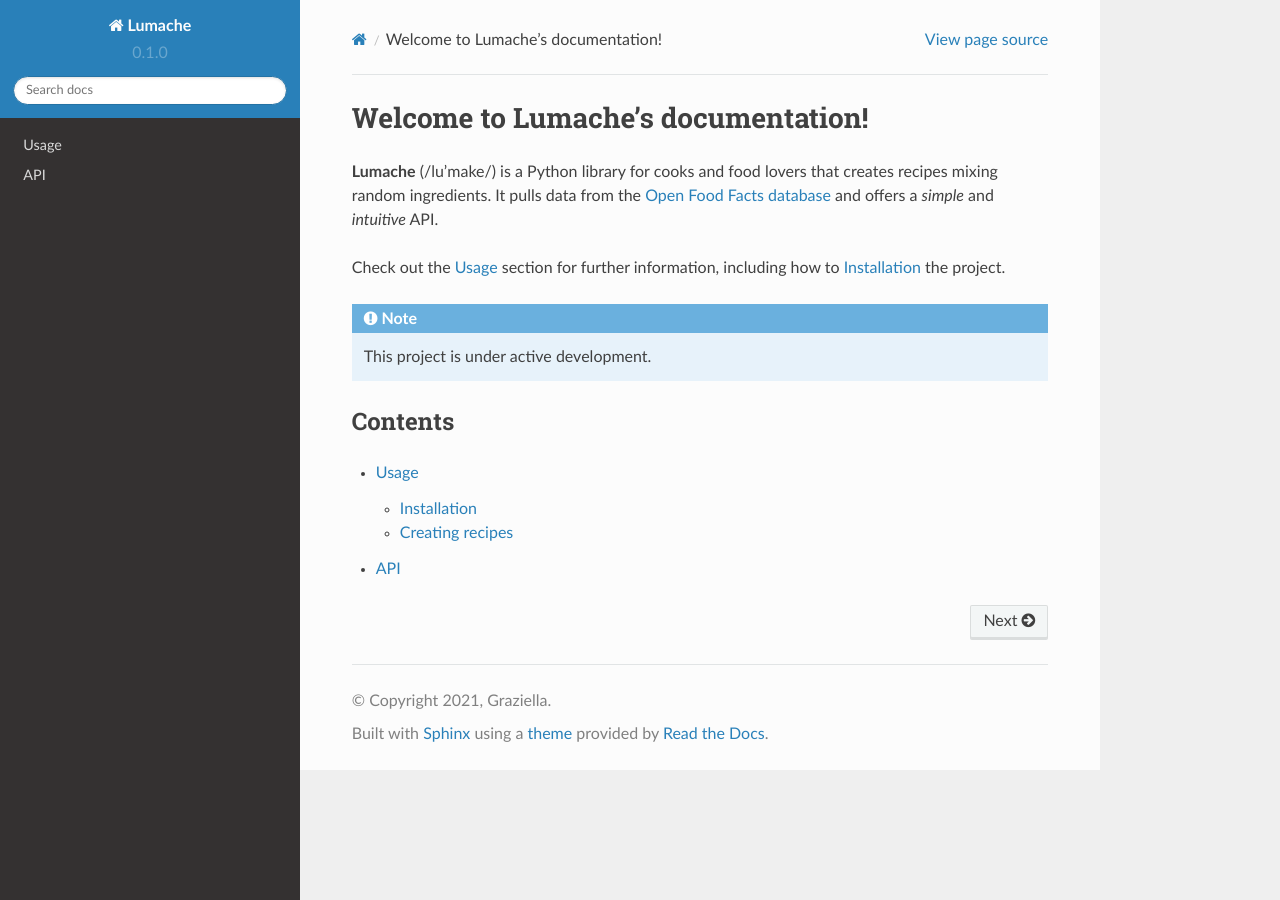
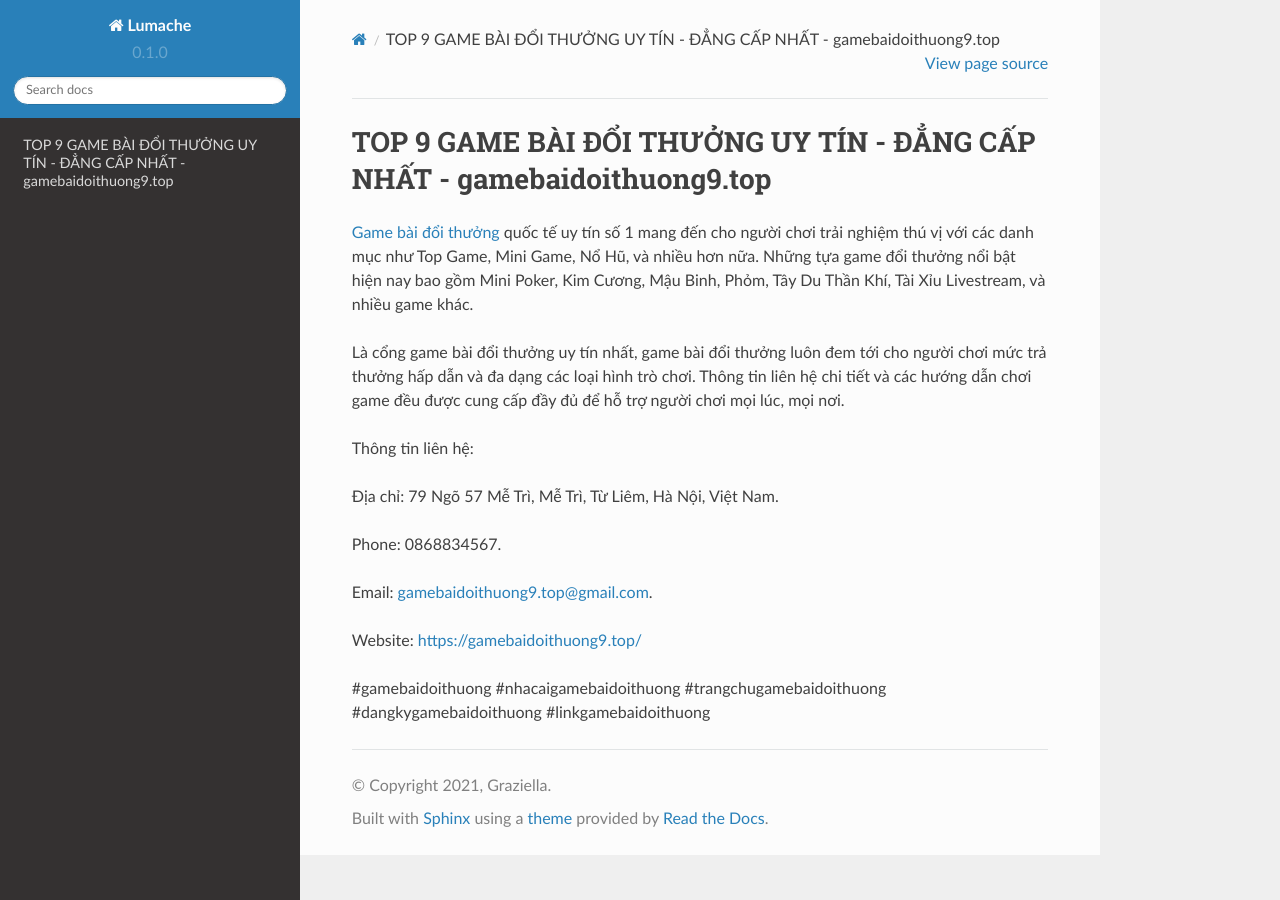
Before and after one commit to srphamkhuongduy77/gamebaidoithuong9top, a Sphinx documentation site: the page built from docs/source/index.rst, in a window 1280 px wide. Built offline with Sphinx 7.4.7 and the Read the Docs theme 2.0.0, drawn with Linux system fonts in a browser that asks for light colours.

Commit message:
Update index.rst

```diff
--- a/docs/source/index.rst
+++ b/docs/source/index.rst
@@ -1,22 +1,18 @@
-Welcome to Lumache's documentation!
+TOP 9 GAME BÀI ĐỔI THƯỞNG UY TÍN - ĐẲNG CẤP NHẤT - gamebaidoithuong9.top
 ===================================
 
-**Lumache** (/lu'make/) is a Python library for cooks and food lovers
-that creates recipes mixing random ingredients.
-It pulls data from the `Open Food Facts database <https://world.openfoodfacts.org/>`_
-and offers a *simple* and *intuitive* API.
+`Game bài đổi thưởng <https://gamebaidoithuong9.top/>`_ quốc tế uy tín số 1 mang đến cho người chơi trải nghiệm thú vị với các danh mục như Top Game, Mini Game, Nổ Hũ, và nhiều hơn nữa. Những tựa game đổi thưởng nổi bật hiện nay bao gồm Mini Poker, Kim Cương, Mậu Binh, Phỏm, Tây Du Thần Khí, Tài Xỉu Livestream, và nhiều game khác.
 
-Check out the :doc:`usage` section for further information, including
-how to :ref:`installation` the project.
+Là cổng game bài đổi thưởng uy tín nhất, game bài đổi thưởng luôn đem tới cho người chơi mức trả thưởng hấp dẫn và đa dạng các loại hình trò chơi. Thông tin liên hệ chi tiết và các hướng dẫn chơi game đều được cung cấp đầy đủ để hỗ trợ người chơi mọi lúc, mọi nơi.
 
-.. note::
+Thông tin liên hệ:
 
-   This project is under active development.
+Địa chỉ: 79 Ngõ 57 Mễ Trì, Mễ Trì, Từ Liêm, Hà Nội, Việt Nam.
 
-Contents
---------
+Phone: 0868834567.
 
-.. toctree::
+Email: gamebaidoithuong9.top@gmail.com.
 
-   usage
-   api
+Website: https://gamebaidoithuong9.top/
+
+#gamebaidoithuong #nhacaigamebaidoithuong #trangchugamebaidoithuong #dangkygamebaidoithuong #linkgamebaidoithuong
```
